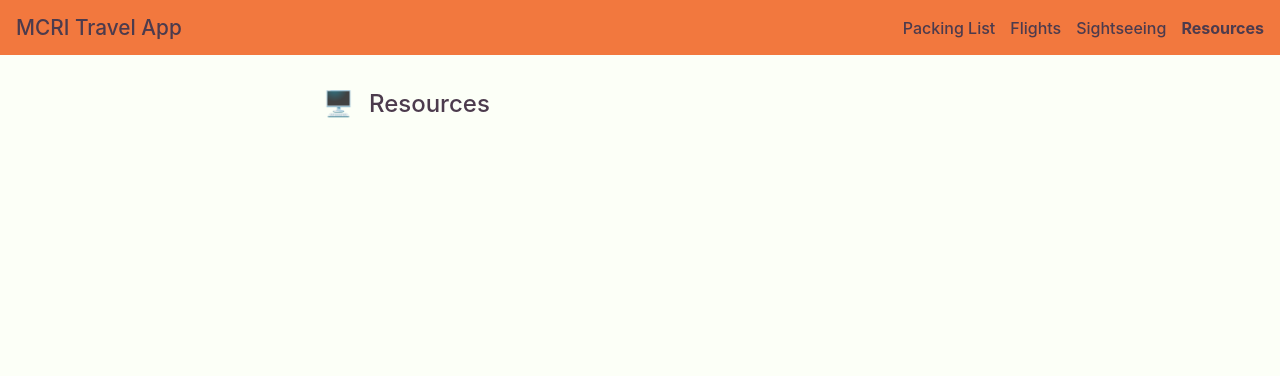
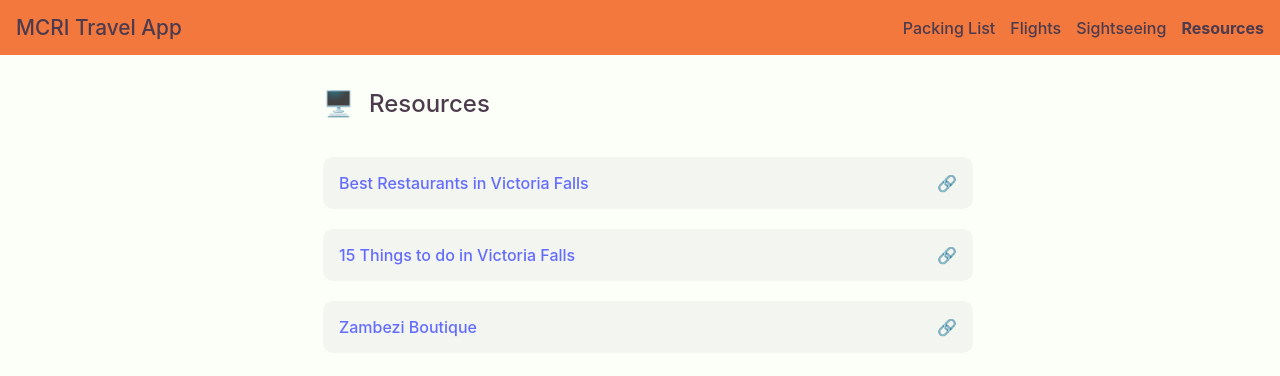
Before and after one commit to tanakakufa/mcri-travel-app, a React (Vite) app: page /resources in a window 1280 px wide. Shown: the top 376 px of the page. Built offline with nearby package versions, Linux system fonts and the light colour scheme; data requests are answered from the project's data file.

Commit message:
feature: resources page

```diff
--- a/db.json
+++ b/db.json
@@ -90,5 +90,22 @@
       "image": "https://lh3.googleusercontent.com/p/AF1QipNVAu82chu-r1a3Kmn6drkFMLFyQqkftwvOX2UC=s680-w680-h510",
       "address": "Batoka Gorge, Victoria Falls, Zimbabwe"
     }
+  ],
+  "resources": [
+    {
+      "id": "4001",
+      "name": "Best Restaurants in Victoria Falls",
+      "url": "https://www.fodors.com/world/africa-and-middle-east/zimbabwe/places/victoria-falls/restaurants"
+    },
+    {
+      "id": "4002",
+      "name": "15 Things to do in Victoria Falls",
+      "url": "https://www.tripadvisor.com/Attractions-g293761-Activities-Victoria_Falls_Matabeleland_North_Province.html"
+    },
+    {
+      "id": "4003",
+      "name": "Zambezi Boutique",
+      "url": "https://zambeziboutique.com/"
+    }
   ]
 }
--- /dev/null
+++ b/src/pages/Resources/Resources.css
@@ -0,0 +1,15 @@
+.all-links-container {
+  display: flex;
+  flex-direction: column;
+  gap: 20px;
+  margin-top: 35px;
+}
+
+.link-card {
+  display: flex;
+  justify-content: space-between;
+  align-items: center;
+  background-color: #e0e0e053;
+  border-radius: 10px;
+  padding: 14px 16px;
+}
--- a/src/pages/Resources/Resources.tsx
+++ b/src/pages/Resources/Resources.tsx
@@ -1,7 +1,27 @@
+import { useState, useEffect } from "react";
 import Header from "../../reusables/Header/Header";
 import PageTitle from "../../reusables/PageTitle/PageTitle";
+import "./Resources.css";
 
 const Resources = () => {
+  const [resourceLinks, setResourceLinks] = useState<any[]>([])
+
+  useEffect(() => {
+    fetch('http://localhost:3000/resources', {
+      method: "GET",
+      headers: {
+        'Content-Type': 'application/json',
+      },
+    })
+      .then(response => {
+        return response.json()
+      })
+      .then(data => {
+        return setResourceLinks(data)
+      })
+      .catch(error => console.error(error));
+  }, []);
+
 
   return (
     <>
@@ -12,6 +32,17 @@ const Resources = () => {
           title="Resources"
           emoji="🖥️"
         />
+
+        <div className="all-links-container">
+          {resourceLinks.map((link: any) => {
+            return (
+              <div className="link-card" key={link.id}>
+                <a href={link.id === "4003" ? "" : link.url} target="_blank">{link.name}</a>
+                <p>🔗</p>
+              </div>
+            )
+          })}
+        </div>
       </div>
     </>
   )
--- a/src/pages/Sightseeing/Sightseeing.css
+++ b/src/pages/Sightseeing/Sightseeing.css
@@ -2,7 +2,7 @@
   display: flex;
   gap: 35px;
   flex-wrap: wrap;
-  margin-top: 40px;
+  margin: 40px 0;
 }
 
 .activity-card {
```
